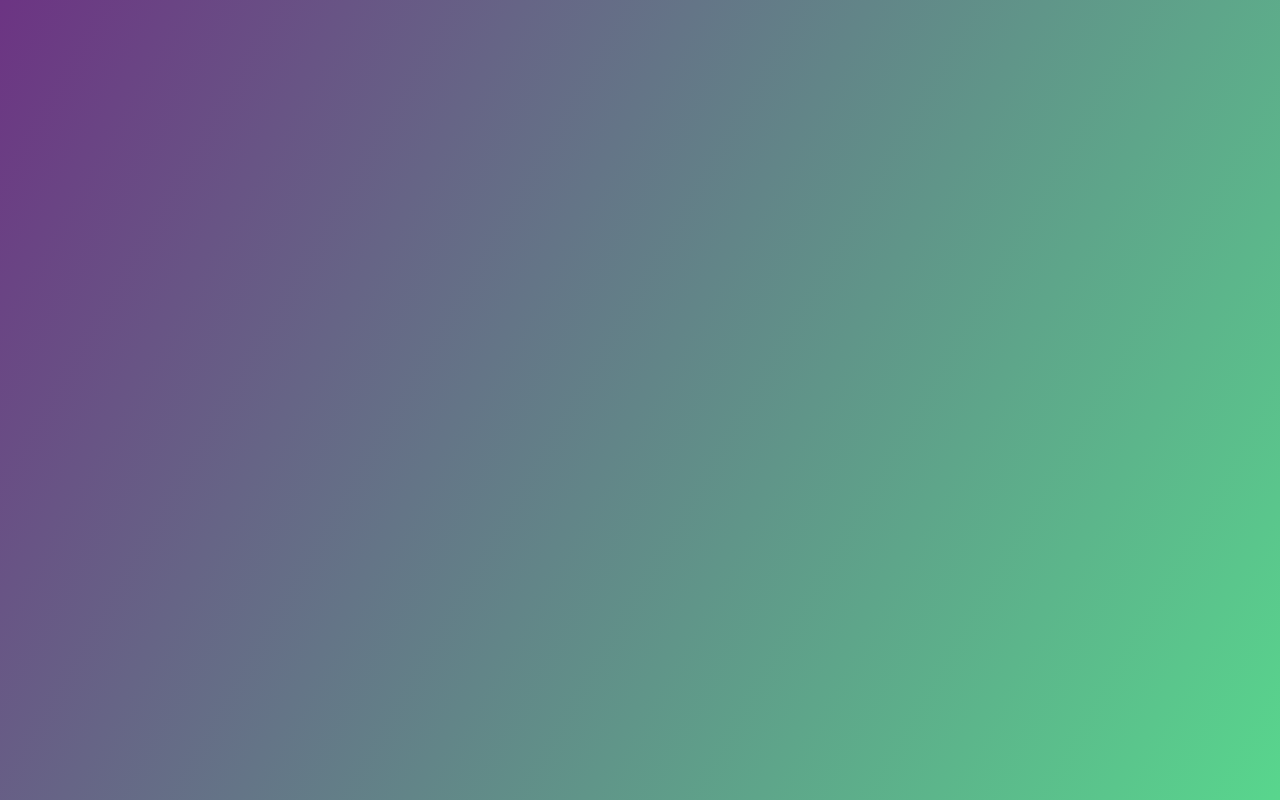
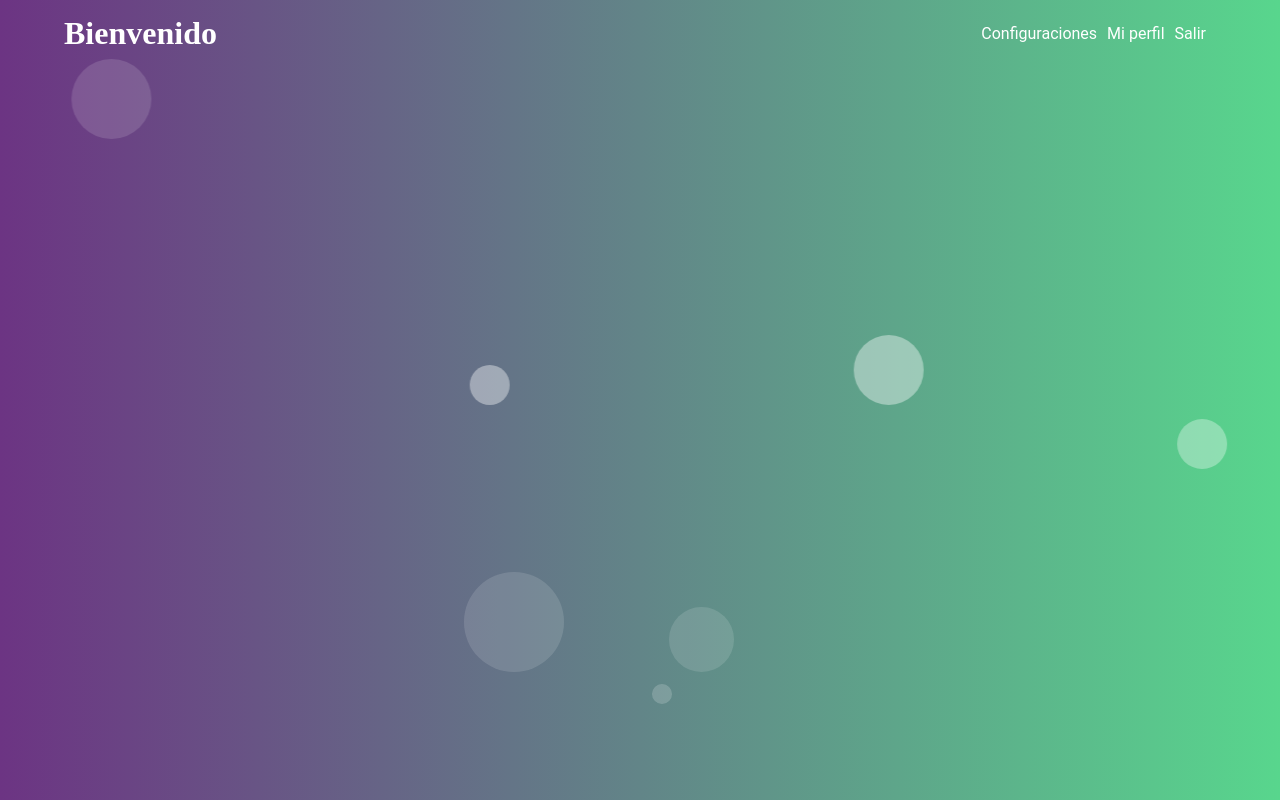
Before and after one commit to Mcjos15/Front-Palnificacion, a React (Create React App) app: page /Home in a window 1280 px wide. Before the commit this address had no page. Built offline with nearby package versions, Linux system fonts and the light colour scheme.

Commit message:
mini update home

```diff
--- a/src/App.tsx
+++ b/src/App.tsx
@@ -3,6 +3,7 @@ import logo from './logo.svg';
 import './App.css';
 import Login from './components/login/Login';
 import Registro from './components/login/Registro';
+import Home from './components/layouts/Home';
 import { BrowserRouter, Routes, Route } from "react-router-dom";
 
 function App() {
@@ -11,7 +12,7 @@ function App() {
       <Routes>
         <Route path="/" element={<Login/>}/>
         <Route path="/Registrar" element={<Registro/>}/>
-
+        <Route path="/Home" element={<Home/>}/>
       </Routes>
     </BrowserRouter>
   );
--- /dev/null
+++ b/src/components/css/home.css
@@ -0,0 +1,203 @@
+*{
+    margin: 0;
+    padding: 0;
+    box-sizing: border-box;
+}
+
+body{
+    font-family: 'Roboto', 'Sans serif';
+}
+
+.contenedor{
+    width: 90%;
+    max-width: 1200px;
+    margin: auto;
+}
+
+.bg_animate{
+    width: 100%;
+    height: 100vh;
+    background: linear-gradient(to right, #6c3483,#58D68D);
+    position: relative;
+    overflow: hidden;
+}
+
+.header_nav{
+    width: 100%;
+    position: absolute;
+    top: 0;
+    left: 0;
+}
+
+.header_nav .contenedor{
+    display: flex;
+    justify-content: space-between;
+    align-items: center;
+    padding: 15px 0;
+}
+
+.header_nav h1{
+    color: #fff;
+    font-family: 'Gagalin';
+}
+
+.header_nav nav a{
+    color: #fff;
+    text-decoration: none;
+    margin-right: 10px;
+}
+
+.banner{
+    display: flex;
+    justify-content: space-between;
+    align-items: center;
+    height: 100%;
+}
+
+.banner_title h2{
+    color: #fff;
+    font-size: 60px;
+    font-weight: 800;
+    margin-bottom: 20px;
+}
+
+.banner_title .llamanos{
+    color: #fff;
+    font-size: 20px;
+    text-decoration: none;
+    display: inline-block;
+    background: #1A2849;
+    padding: 20px;
+}
+
+.banner_img{
+    animation: movimiento 2.5s linear infinite;
+}
+
+.banner_img img{
+    width: 600px;
+    display: block;
+}
+
+/* burbujas */
+
+.burbuja{
+    border-radius: 50%;
+    background: #fff;
+    opacity: .3;
+
+    position: absolute;
+    bottom: -150;
+
+    animation: burbujas 3s linear infinite ;
+}
+
+.burbuja:nth-child(1){
+    width: 80px;
+    height: 80px;
+    left: 5%;
+    animation-duration: 3s;
+    animation-delay: 3s;
+}
+
+.burbuja:nth-child(2){
+    width: 100px;
+    height: 100px;
+    left: 35%;
+    animation-duration: 3s;
+    animation-delay: 5s;
+}
+
+.burbuja:nth-child(3){
+    width: 20px;
+    height: 20px;
+    left: 15%;
+    animation-duration: 1.5s;
+    animation-delay: 7s;
+}
+
+.burbuja:nth-child(4){
+    width: 50px;
+    height: 50px;
+    left: 90%;
+    animation-duration: 6s;
+    animation-delay: 3s;
+}
+
+.burbuja:nth-child(5){
+    width: 70px;
+    height: 70px;
+    left: 65%;
+    animation-duration: 3s;
+    animation-delay: 1s;
+}
+
+.burbuja:nth-child(6){
+    width: 20px;
+    height: 20px;
+    left: 50%;
+    animation-duration: 4s;
+    animation-delay: 5s;
+}
+
+.burbuja:nth-child(7){
+    width: 20px;
+    height: 20px;
+    left: 50%;
+    animation-duration: 4s;
+    animation-delay: 5s;
+}
+
+.burbuja:nth-child(8){
+    width: 100;
+    height: 100px;
+    left: 52%;
+    animation-duration: 5s;
+    animation-delay: 5s;
+}
+
+.burbuja:nth-child(9){
+    width: 65px;
+    height: 65px;
+    left: 51%;
+    animation-duration: 3s;
+    animation-delay: 2s;
+}
+
+.burbuja:nth-child(10){
+    width: 40px;
+    height: 40px;
+    left: 35%;
+    animation-duration: 3s;
+    animation-delay: 4s;
+}
+
+
+@keyframes burbujas{
+    0%{
+        bottom: 0;
+        opacity: 0;
+    }
+    30%{
+        transform: translateX(30px);
+    }
+    50%{
+        opacity: .4;
+    }
+    100%{
+        bottom: 100vh;
+        opacity: 0;
+    }
+}
+
+@keyframes movimiento{
+    0%{
+        transform: translateY(0);
+    }
+    50%{
+        transform: translateY(30px);
+    }
+    100%{
+        transform: translateY(0);
+    }
+}
--- /dev/null
+++ b/src/components/layouts/Home.tsx
@@ -0,0 +1,40 @@
+import React from 'react'
+import '../css/home.css'
+
+const Home = () => {
+
+    return (
+        <header className="bg_animate">
+            <div className="header_nav">
+                <div className="contenedor">
+                    <h1>Bienvenido</h1>
+                    <nav>
+                        <a href="#">Configuraciones</a>
+                        <a href="#">Mi perfil</a>
+                        <a href="/">Salir</a>
+                    </nav>
+                </div>
+            </div>
+            <section className="banner contenedor">
+            <div className="banner_img">
+                {/* <img src="laptop-support.png" alt=""> */}
+            </div>
+            </section>
+
+            <div className="burbujas">
+            <div className="burbuja"></div>
+            <div className="burbuja"></div>
+            <div className="burbuja"></div>
+            <div className="burbuja"></div>
+            <div className="burbuja"></div>
+            <div className="burbuja"></div>
+            <div className="burbuja"></div>
+            <div className="burbuja"></div>
+            <div className="burbuja"></div>
+            <div className="burbuja"></div>
+        </div>
+        </header>
+    );
+}
+
+export default Home;
--- a/src/components/shared/calendar.tsx
+++ b/src/components/shared/calendar.tsx
@@ -1,12 +1,12 @@
 import React, { useState } from 'react';
-import Calendar from 'react-calendar';
+//import Calendar from 'react-calendar';
 
 function MyCalendar() {
     const [value, onChange] = useState(new Date());
 
     return (
         <div>
-            <Calendar onChange={onChange} value={value} />
+           {/* <Calendar onChange={onChange} value={value} /> */}
         </div>
     );
 }
```
